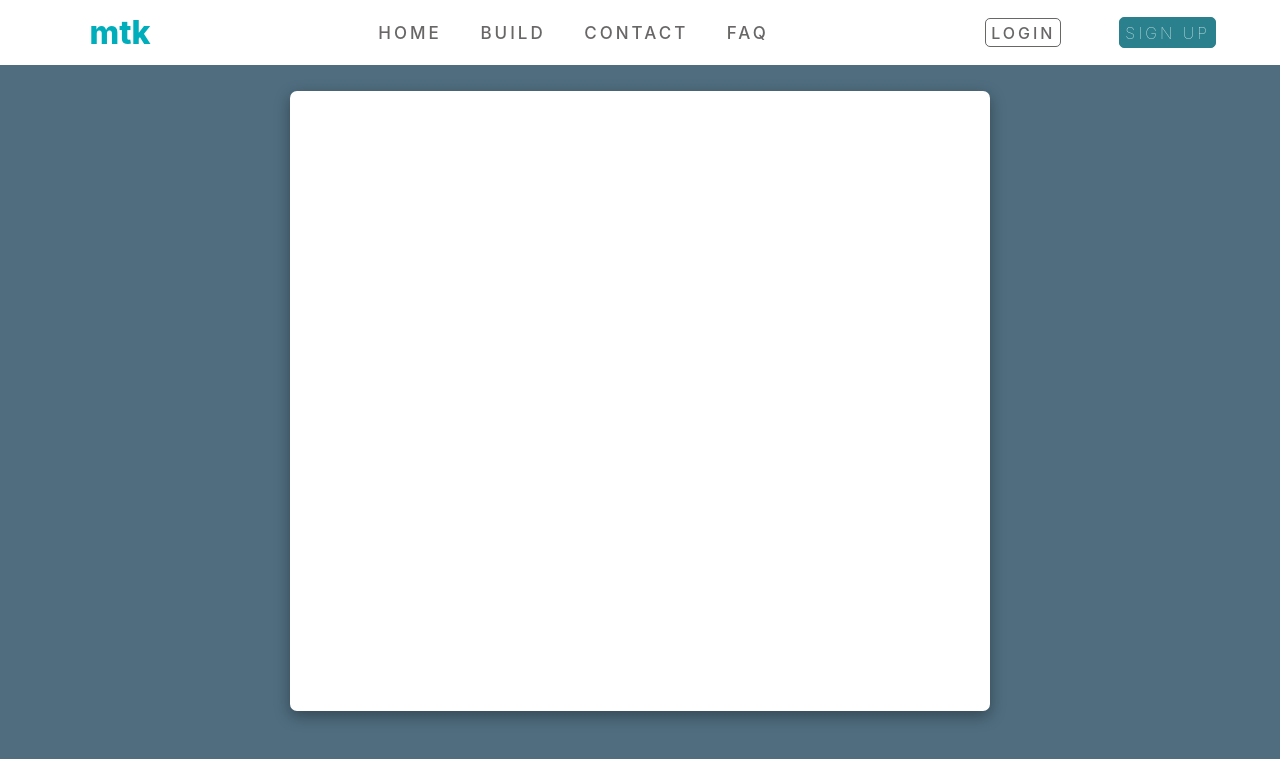
After one commit to nati589/mtk_survey, a PHP site: page /Resources/html/formdisplay.html in a window 1280 px wide. The commit adds this page. Shown: the top 759 px of the page. Run offline with PHP 8.4, Linux system fonts and the light colour scheme.

Commit message:
display changes

```diff
--- /dev/null
+++ b/Meteyik Survey/Resources/css/formdisplay.css
@@ -0,0 +1,287 @@
+* {
+    box-sizing: border-box;
+    font-family: -apple-system, BlinkMacSystemFont, "Segoe UI", Roboto, Oxygen,
+      Ubuntu, Cantarell, "Open Sans", "Helvetica Neue", sans-serif;
+  }
+  body {
+    background-color: #4f6d7f;
+      height: auto;
+  }
+  header {
+    width: 100%;
+    height: 65px;
+    background-color: var(--background);
+    z-index: 1;
+    top: 0;
+    right: 0;
+    transition: all 1000ms;
+  }
+  .nav-scrolled {
+    --logo: #00adba;
+    --nav: rgba(56, 52, 52, 0.753);
+    --background: white;
+  }
+  header div {
+    transition: all 1000ms;
+  }
+  .header-container {
+    width: 100%;
+  }
+  .inner-heading ul {
+    display: flex;
+    justify-content: center;
+    align-items: center;
+    height: 100%;
+  }
+  .inner-heading ul li {
+    width: 100%;
+    height: 100%;
+    color: var(--nav);
+  }
+  #header-logo {
+    flex-basis: 10%;
+    font-size: 2rem;
+    width: 100%;
+    height: 100%;
+    font-weight: 900;
+    transition: 0.5s ease-in;
+  }
+  #header-logo a:hover {
+    color: var(--orange-color);
+    transition: 0.8s ease-out;
+  }
+  #header-logo span {
+    height: 100%;
+    display: flex;
+    justify-content: flex-end;
+    align-items: center;
+    text-align: right;
+  }
+  .inner-heading #header-nav {
+    flex-basis: 60%;
+    width: 100%;
+    font-size: 17px;
+    font-family: var(--font-secondary);
+    padding: 0% 0% 0% 10%;
+  }
+  #header-nav a {
+    position: relative;
+    padding-left: 7%;
+    color: var(--nav);
+    font-weight: 500;
+    letter-spacing: 3px;
+    transition: 0.3s ease-in-out;
+    text-transform: uppercase;
+    font-family: -apple-system, BlinkMacSystemFont, "Segoe UI", Roboto, Oxygen,
+      Ubuntu, Cantarell, "Open Sans", "Helvetica Neue", sans-serif;
+  }
+  #header-nav {
+    display: block;
+  }
+  #header-nav a li::after {
+    content: "";
+    position: absolute;
+    background-color: var(--primary-color);
+    height: 1.5px;
+    width: 0;
+    left: 0;
+    bottom: -10px;
+    transition: 0.5s;
+  }
+  #header-nav a li:hover::after {
+    width: 100%;
+  }
+  #header-nav a:hover li {
+    color: var(--primary-color);
+  }
+  #header-menu {
+    flex-basis: 40%;
+    width: 100%;
+    font-size: 16px;
+    font-family: -apple-system, BlinkMacSystemFont, "Segoe UI", Roboto, Oxygen,
+      Ubuntu, Cantarell, "Open Sans", "Helvetica Neue", sans-serif;
+  }
+  #header-menu ul {
+    justify-content: flex-end;
+  }
+  #header-menu a {
+    padding-left: 15%;
+    display: block;
+  }
+  #header-menu a li {
+    border: 1px solid var(--nav);
+    border-radius: 5px;
+    color: var(--nav);
+    padding: 5% 5px;
+    font-weight: 500;
+    letter-spacing: 3px;
+    text-transform: uppercase;
+  }
+  #header-menu a:hover li {
+    color: var(--text);
+    border: 1px solid var(--text);
+    transition: 0.5s ease-in-out;
+  }
+  #header-menu button {
+    display: none;
+    border: none;
+    background-color: transparent;
+  }
+  #header-menu a:nth-child(2) li {
+    background-color: rgb(42, 129, 141);
+    border: 1px solid rgb(42, 129, 141);
+    color: white;
+    font-weight: 100;
+  }
+  #header-menu a:nth-child(2) li:hover {
+    color: var(--primary-color);
+    background-color: white;
+    transition: 0.5s ease-in-out;
+  }
+  header a {
+    text-decoration: none;
+    color: var(--logo);
+  }
+  .header-container {
+    width: 100%;
+    height: 100%;
+    background-color: var(--background);
+    margin: 0 auto;
+  }
+  .inner-heading {
+    display: flex;
+    width: 100%;
+    height: 100%;
+    text-align: center;
+    justify-content: space-between;
+    align-items: center;
+  }
+  .inner-heading ul {
+    display: flex;
+    justify-content: center;
+    align-items: center;
+    height: 100%;
+  }
+  #header-logo {
+    padding-left: 7%;
+  }
+  #header-menu {
+    width: 12%;
+    height: 70%;
+    padding-right: 5%;
+  }
+  #header-logo {
+    font-size: 2rem;
+    font-weight: 800;
+  }
+  body header h2 {
+    font-size: 2rem;
+  }
+  main {
+    height: 100%;
+  }
+  section {
+    display: flex;
+    justify-content: center;
+    align-items: center;
+  }
+  #form_page {
+  margin: 2% 0%;
+  padding: 1%;
+  width: 700px;
+  min-height: 620px;
+  /* overflow-x: scroll; */
+  box-shadow: rgba(0, 0, 0, 0.35) 0px 5px 15px;
+    border-radius: 7px;
+  border: none;
+  background-color: rgb(255, 255, 255);
+  color: #023047;
+
+}
+#form_page h2 {
+  padding-bottom: 3%;
+  text-align: center;
+}
+#form_page p {
+  padding-bottom: 3%;
+  text-align: center;
+}
+#form_page form {
+  overflow: hidden;
+  overflow-y: scroll;
+  /* max-height: 400px; */
+  padding: 2% 8%;
+  background-color: transparent;
+  /* border-radius: 4px; */
+  /* box-shadow: rgba(0, 0, 0, 0.35) 0px 5px 15px; */
+}
+#form_page form > * {
+  display: block;
+  border: none;
+  border-bottom: 2px solid #023047;
+  padding-bottom: 0.5%;
+  outline: none;
+  width: 70%;
+}
+#form_page form label {
+  border: none;
+  padding: 0% 0% 1% 0%;
+}
+#form_page form input {
+  margin: 0% 0% 5% 0%;
+  padding-left: 2%;
+  caret-color: black;
+}
+#form_page fieldset {
+  border: none;
+  padding: 2% 0%;
+}
+#form_page span {
+  display: block;
+}
+#form_page span > * {
+  margin: 0% 2%;
+}
+
+@media screen and (max-width: 900px) {
+    /* Header */
+    #header-menu {
+      width: 12%;
+      height: 70%;
+      padding-right: 5%;
+    }
+    #header-menu ul {
+      justify-content: flex-end;
+    }
+    #header-menu a {
+      display: none;
+    }
+    #header-menu a li {
+      border: none;
+      padding: 0%;
+    }
+    #header-menu button {
+      flex-basis: 20%;
+      display: block;
+      padding: 0% 5%;
+      width: 70px;
+      height: 50px;
+      background-image: url("../images/menu.png");
+      background-position: center;
+      background-size: cover;
+    }
+    #header-nav {
+      display: none;
+    }
+    main {
+    }
+    section {
+      /* display: block; */
+      padding: 3% 5%;
+
+    }
+    #form_page {
+      height: 300px;
+    }
+
+  }
--- a/Meteyik Survey/Resources/css/signup.css
+++ b/Meteyik Survey/Resources/css/signup.css
@@ -28,7 +28,7 @@ body {
   background-repeat: no-repeat;
   background-size: cover;
   overflow: hidden;
-  font-family: var(--font-main);
+  font-family: -apple-system, BlinkMacSystemFont, 'Segoe UI', Roboto, Oxygen, Ubuntu, Cantarell, 'Open Sans', 'Helvetica Neue', sans-serif;
   /* margin: 0%; */
   /* box-shadow: 0 0 200px rgba(255, 255, 255, 0.5); */
   /* box-shadow: rgba(255, 255, 255, 0.5); */
--- a/Meteyik Survey/Resources/html/contact.html
+++ b/Meteyik Survey/Resources/html/contact.html
@@ -15,6 +15,7 @@
     <!-- <link rel="stylesheet" href="../css/index.css"> -->
     <link rel="stylesheet" href="../css/contact.css">
     <script src="../js/index.js"></script>
+    <!-- <script src="../js/formgenerator.js"></script> -->
     <base href="../../index.html" target="_self">
 
 
@@ -125,7 +126,7 @@
                 </div>
             </div>
             <div id="messagebox">
-                <form action="mailto:natimok55@gmail.com">
+                <form action="">
                     <h3>Send a Message</h3>
                     <div>
                         <input type="textarea" name="fullname" id="fullname" class="textbox" placeholder="Full Name" required>
@@ -142,7 +143,6 @@
                         <button type="submit" name="login" class="button-26">Send</button>
                     </div>
                 </form>
-
             </div>
         </section>
     </main>
--- /dev/null
+++ b/Meteyik Survey/Resources/html/formdisplay.html
@@ -0,0 +1,82 @@
+<!DOCTYPE html>
+<html lang="en">
+<head>
+    <meta charset="UTF-8">
+    <meta http-equiv="X-UA-Compatible" content="IE=edge">
+    <meta name="viewport" content="width=device-width, initial-scale=1.0">
+    <link rel="stylesheet" href="../css/style.css">
+    <meta name="keywords" content="Survey Form Research meteyik mtk Rewards Ethiopia User Form">
+    <link href='https://fonts.googleapis.com/css?family=Bree Serif' rel='stylesheet'>
+    <meta name="description" content="Fill out surveys get rewards">
+    <meta name="author" content="Natan Mekebib">
+    <link rel="stylesheet" href="../css/style.css">
+    <link rel="stylesheet" href="../css/formdisplay.css">
+    <!-- <script src="../js/formgenerator.js"></script> -->
+    <script src="../js/index.js"></script>
+    <!-- <script src="../js/formgenerator.js"></script> -->
+    <script src="../js/formdisplay.js"></script>
+    <base href="../../index.html" target="_self">
+    <title>Form Page</title>
+</head>
+<body onload="displayMe();">
+    <header class="nav-scrolled">
+        <div class="header-container">
+            <div class="inner-heading">
+                <div id="header-logo">
+                    <span><a href="">mtk</a></span>
+                </div>
+                <div id="header-nav">
+                    <ul>
+                        <a href=""><li>Home</li></a>
+                        <a href="Resources/html/form.html"><li>BUILD</li></a>
+                        <a href="Resources/html/contact.html"><li>Contact</li></a>
+                        <a href="Resources/html/faq.html"><li>FAQ</li></a>
+                    </ul>
+                </div>
+                <div id="header-menu">
+                    <ul>
+                        <a href="Resources/html/login.html"><li>Login</li></a>
+                        <a href="Resources/html/usersignup.html"><li>Sign Up</li></a>
+                        <button onclick="hamBurger()"><li></li></button>
+                    </ul>
+                </div>
+            </div>
+        </div>
+    </header>
+    <aside>
+        <div id="asideinfo">
+            <ul>
+                <li>
+                    <a href="">Home</a>
+                </li>
+                <li>
+                    <a href="Resources/html/form.html">BUILD</a>
+                </li>
+                <li>
+                    <a href="Resources/html/contact.html">Contact</a>
+                </li>
+                <li>
+                    <a href="Resources/html/faq.html">FAQ</a>
+                </li>
+            </ul>
+        </div>
+        <div id="signin">
+            <ul>
+                <li>
+                    <a href="Resources/html/login.html">Login</a>
+                </li>
+                <li>
+                    <a href="Resources/html/usersignup.html">Sign Up</a>
+                </li>
+            </ul>
+        </div>
+    </aside>
+    <main>
+        <section>
+            <div id="form_page" class="example">
+
+            </div>
+        </section>
+    </main>
+</body>
+</html>
--- /dev/null
+++ b/Meteyik Survey/Resources/js/formdisplay.js
@@ -0,0 +1,6 @@
+function displayMe() {
+    let x = document.getElementById("form_page");
+    let newObject = localStorage.getItem("myObject");
+
+    x.innerHTML = newObject;
+}
```
Also changed, not shown: Meteyik Survey/Resources/css/contact.css (+12 -5 lines), Meteyik Survey/Resources/css/formlook.css (+18 -9 lines), Meteyik Survey/Resources/css/index.css (+14 -12 lines), Meteyik Survey/Resources/html/form.html (+9 -9 lines), Meteyik Survey/Resources/js/formgenerator.js (+15 -0 lines).
